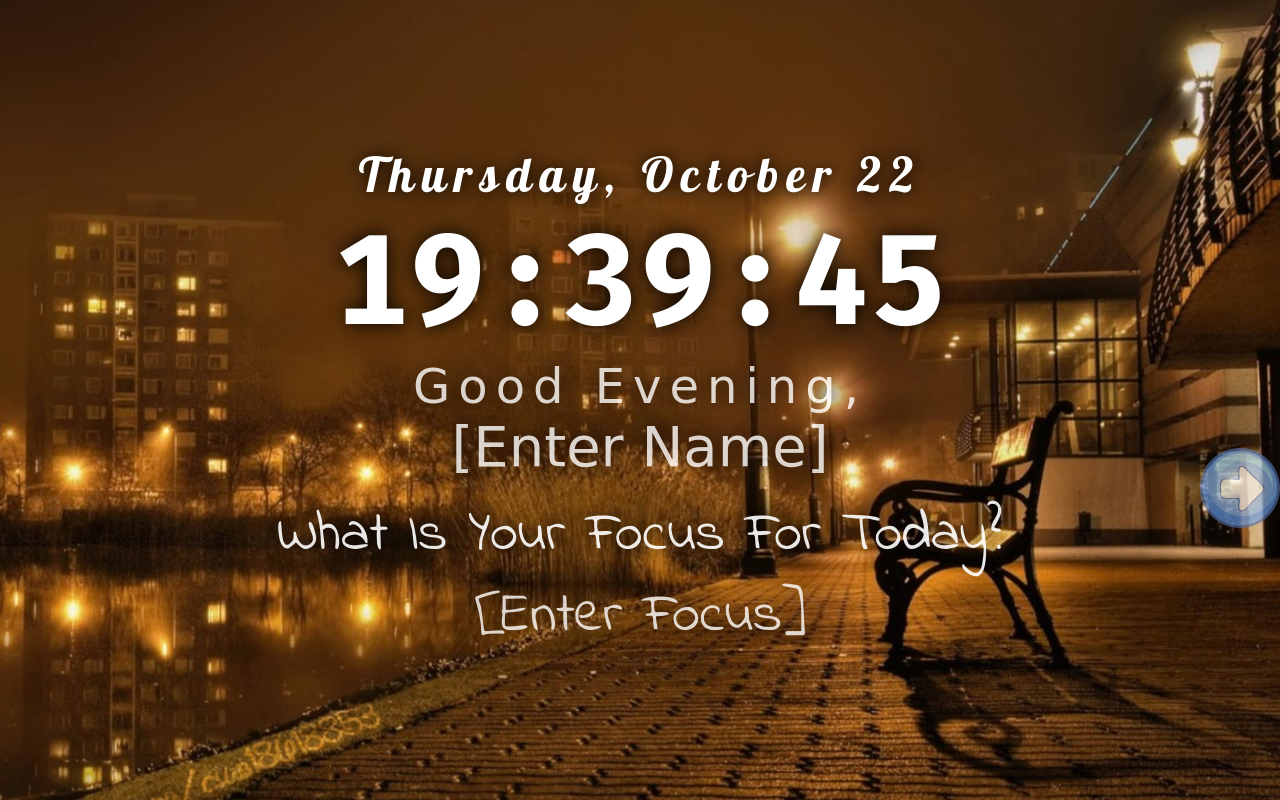
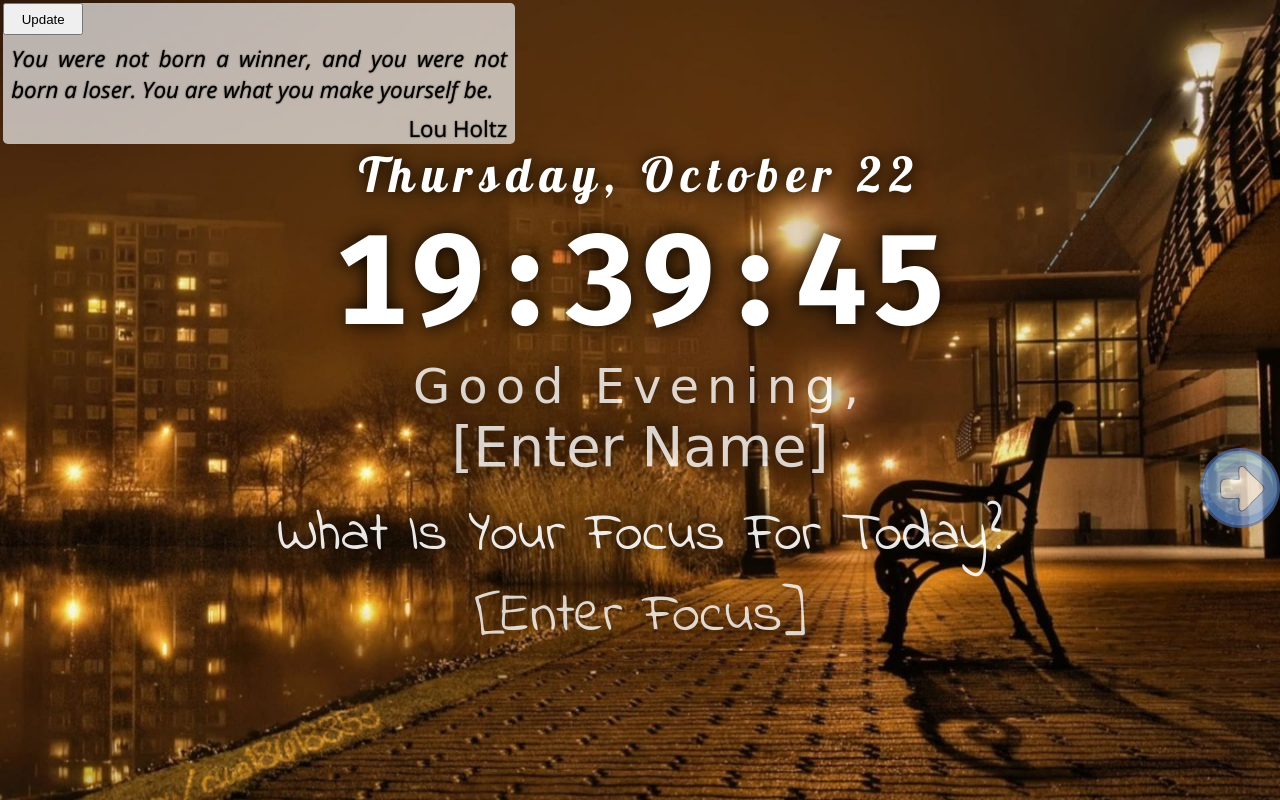
Before and after one commit to rgrishchuk/copy-rgrishchuk-JS2020Q3, a plain HTML site: page momentum/index.html in a window 1280 px wide. Drawn offline with nearby package versions, Linux system fonts and the light colour scheme; no server answers; a web font is replaced by a local one.

Commit message:
feat: added quotes

```diff
--- a/momentum/index.html
+++ b/momentum/index.html
@@ -8,10 +8,22 @@
     <link href="https://fonts.googleapis.com/css2?family=Lobster&display=swap" rel="stylesheet">
     <link href="https://fonts.googleapis.com/css2?family=Sansita+Swashed:wght@400;500;600;700&display=swap" rel="stylesheet">
     <link href="https://fonts.googleapis.com/css2?family=Indie+Flower&display=swap" rel="stylesheet">
+    <link href="https://fonts.googleapis.com/css2?family=Open+Sans:ital@0;1&display=swap" rel="stylesheet">
     <link rel="stylesheet" href="style.css">
 </head>
 <body>
     <div class="background"></div>
+
+    <div class="quote">
+        <button class="btnUpdateQuote" id="btnUpdateQuote">Update</button>
+        <blockquote>
+            You were not born a winner, and you were not born a loser. You are what you make yourself be.
+        </blockquote>
+        <div class="author">
+         Lou Holtz
+        </div>
+    </div>
+
     <div class="date" id="date"></div>
     <div class="time" id="time"></div>
     <h2 class="greeting" id="greeting"></h2>
--- a/momentum/script.js
+++ b/momentum/script.js
@@ -4,8 +4,10 @@ const time = document.querySelector('#time'),
     name = document.querySelector('#name'),
     question = document.querySelector('#question'),
     task = document.querySelector('#task'),
-    nextImg = document.querySelector('#next-image');
-
+    nextImg = document.querySelector('#next-image'),
+    blockquote = document.querySelector('blockquote'),
+    quoteAuthor = document.querySelector('.author'),
+    btnUpdateQuote = document.querySelector('.btnUpdateQuote');
 
 let imgNight = null,
     imgMorning = null,
@@ -176,6 +178,16 @@ nextImg.addEventListener('click', () => {
     changeBackground(current.indexImg);
 });
 
+async function getQuote() {
+    const url = `https://quote-garden.herokuapp.com/api/v2/quotes/random`;
+    const res = await fetch(url);
+    const data = await res.json();
+    blockquote.textContent = data.quote.quoteText;
+    quoteAuthor.textContent = data.quote.quoteAuthor;
+}
+document.addEventListener('DOMContentLoaded', getQuote);
+btnUpdateQuote.addEventListener('click', getQuote);
+
 showDateTime();
 getName();
 getTask();
--- a/momentum/style.css
+++ b/momentum/style.css
@@ -138,3 +138,37 @@ input[type=text] {
   opacity: 1;
 
 }
+
+.quote {
+  position: absolute;
+  top: 0;
+  left: 0;
+  margin: 0.2rem;
+  display: flex;
+  flex-direction: column;
+  width: 40%;
+  border-radius: .3rem;
+  color: black;
+  background-color: rgba(244, 244, 244, 0.7);
+  text-shadow: black 0 0 .1rem;;
+}
+
+blockquote {
+  padding: .5rem;
+  font-family: 'Open Sans', sans-serif;
+  font-style: italic;
+  font-size: 1.4rem;
+  text-align: justify;
+}
+
+.author {
+  padding-right: .5rem;
+  font-family: 'Open Sans', sans-serif;
+  font-size: 1.4rem;
+  align-self: flex-end;
+}
+
+.btnUpdateQuote {
+  width: 5rem;
+  height: 2rem;
+}
```
